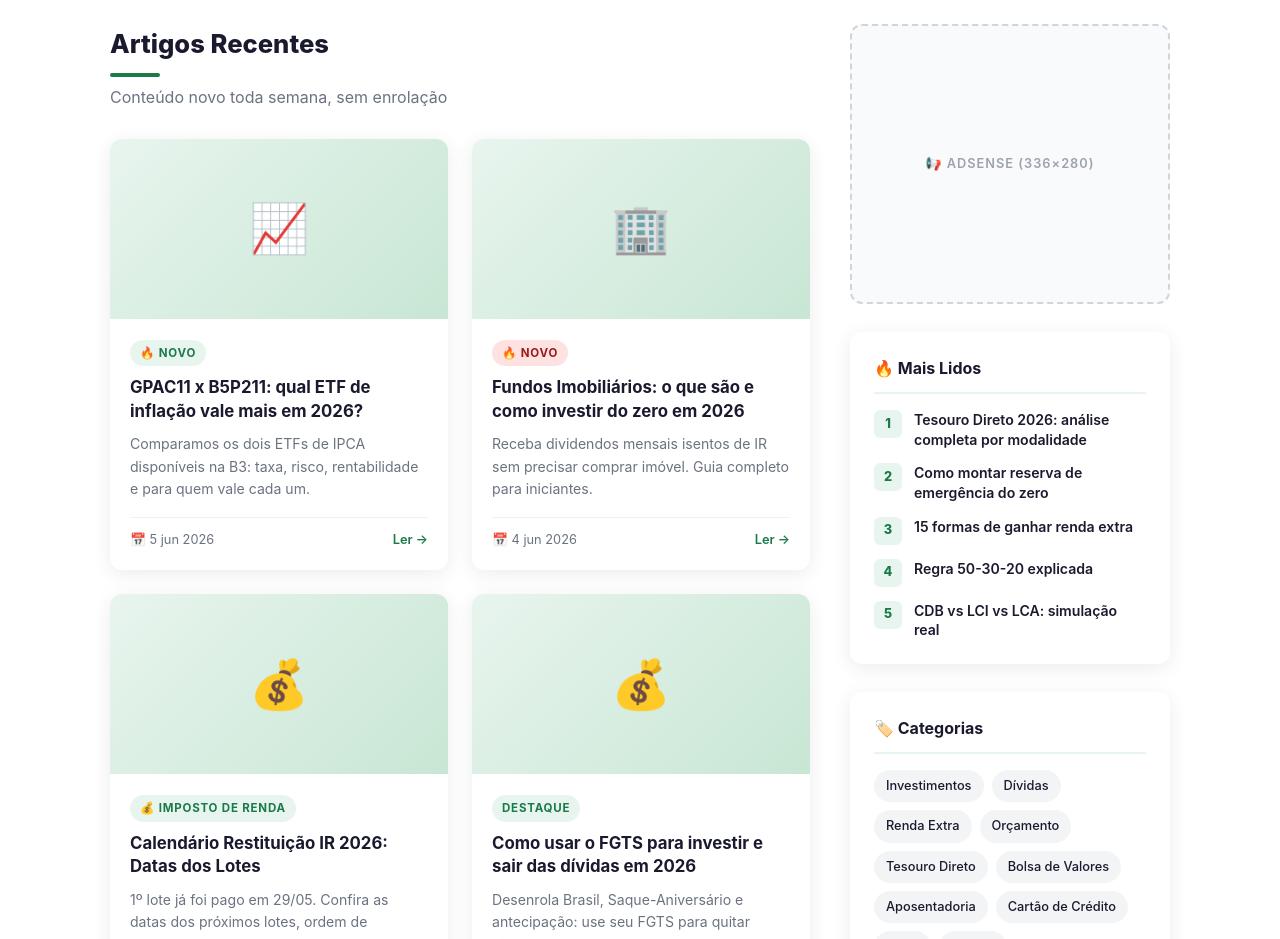
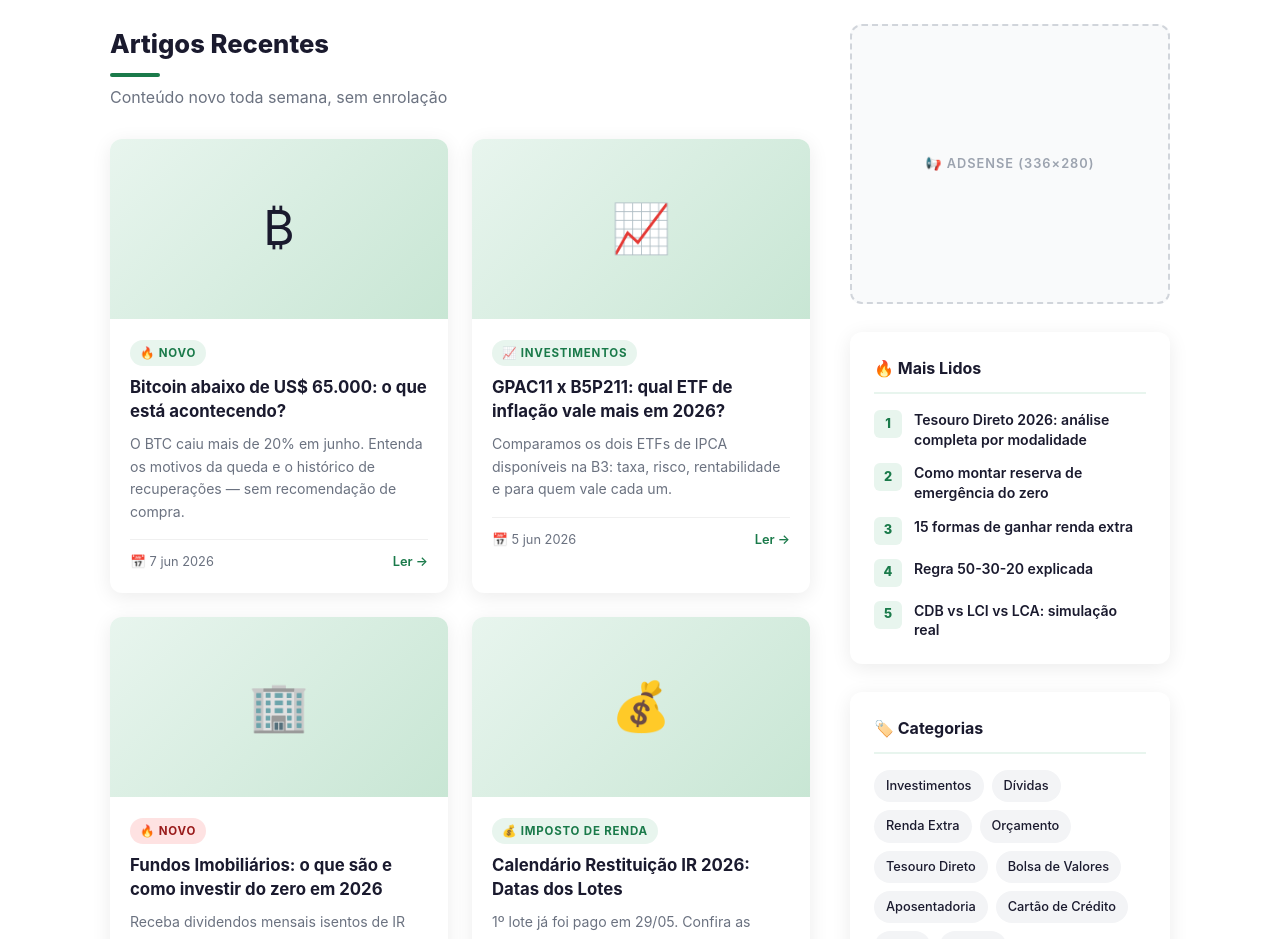
Before and after one commit to HygoCavalcante/dinheiro-inteligente, a plain HTML site: page index.html in a window 1280 px wide. Shown: the part 1280-2219 px from the top of the page. Drawn offline with Linux system fonts and the light colour scheme.

Commit message:
Adiciona card do artigo Bitcoin na home

```diff
--- a/index.html
+++ b/index.html
@@ -107,10 +107,23 @@
 
     <div class="cards-grid">
 
+      <a href="artigos/bitcoin-queda-junho-2026.html" class="card">
+        <div class="card-img">₿</div>
+        <div class="card-body">
+          <span class="tag">🔥 NOVO</span>
+          <h3>Bitcoin abaixo de US$ 65.000: o que está acontecendo?</h3>
+          <p>O BTC caiu mais de 20% em junho. Entenda os motivos da queda e o histórico de recuperações — sem recomendação de compra.</p>
+          <div class="card-footer">
+            <span>📅 7 jun 2026</span>
+            <span class="read-more">Ler →</span>
+          </div>
+        </div>
+      </a>
+
       <a href="artigos/gpac11-vs-b5p211.html" class="card">
         <div class="card-img">📈</div>
         <div class="card-body">
-          <span class="tag">🔥 NOVO</span>
+          <span class="tag">📈 Investimentos</span>
           <h3>GPAC11 x B5P211: qual ETF de inflação vale mais em 2026?</h3>
           <p>Comparamos os dois ETFs de IPCA disponíveis na B3: taxa, risco, rentabilidade e para quem vale cada um.</p>
           <div class="card-footer">
```
